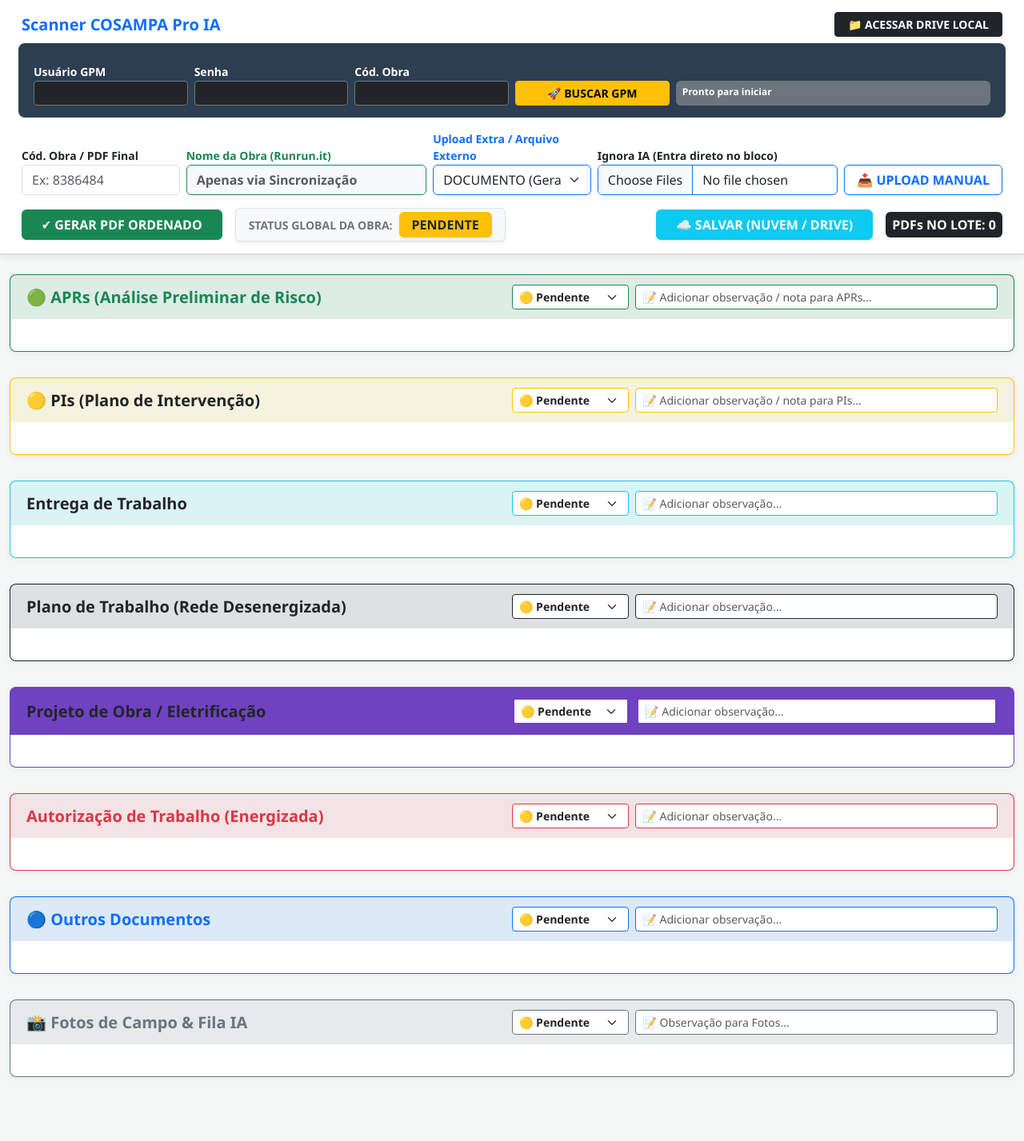
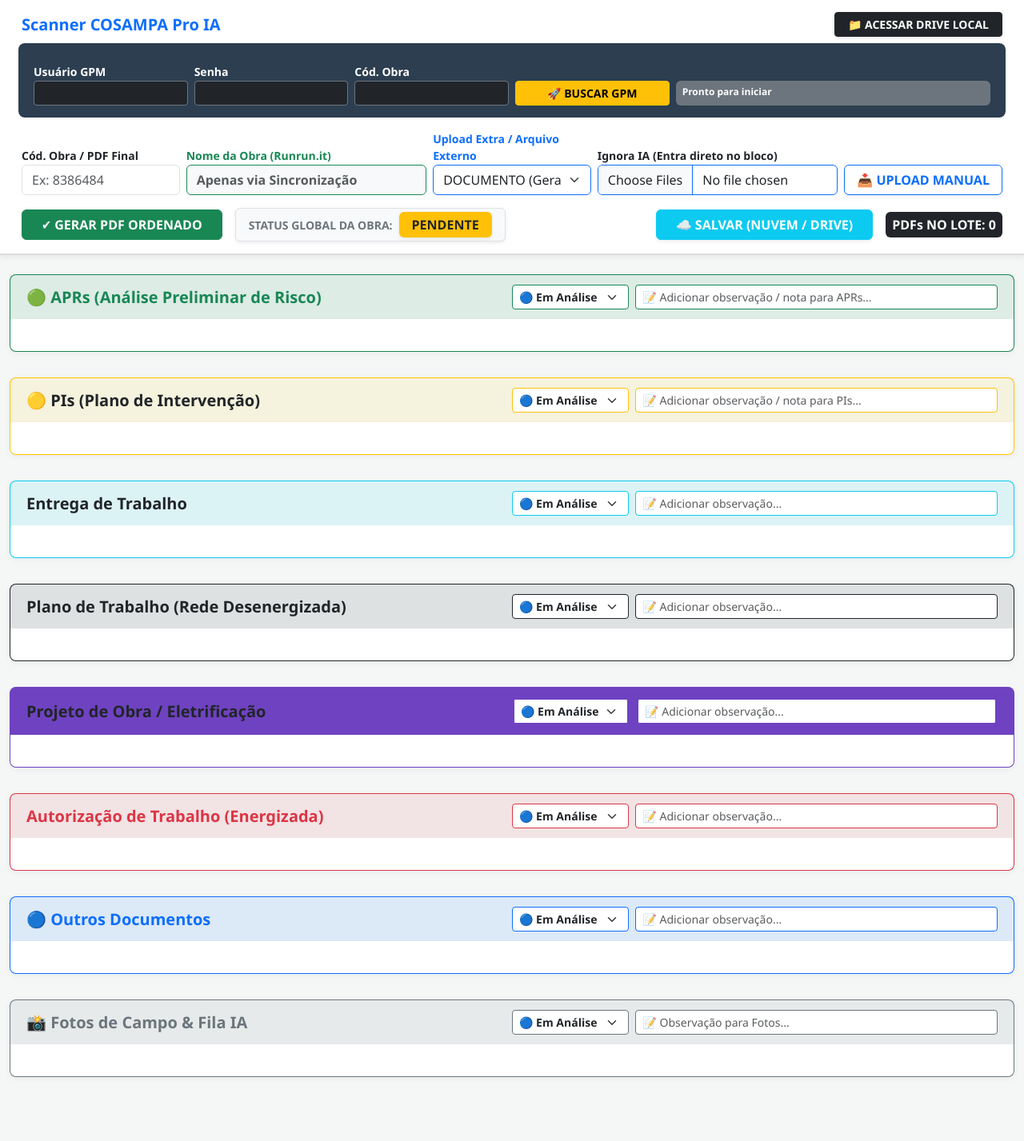
Before and after one commit to fcristianbs/VSWEB, a Flask app: page / in a window 1280 px wide. Shown: the whole page at 80% size. Run offline with Flask 3, Linux system fonts and the light colour scheme.

```diff
--- a/templates/index.html
+++ b/templates/index.html
@@ -103,8 +103,8 @@
             <h5 class="text-success fw-bold mb-0">🟢 APRs (Análise Preliminar de Risco)</h5>
             <div class="d-flex gap-2 w-50">
                 <select class="form-select form-select-sm border-success fw-bold text-dark section-status" style="width: 30%;" data-section="APR" onchange="verificarStatusGlobal()">
-                    <option value="pendente" selected>🟡 Pendente</option>
-                    <option value="analise">🔵 Em Análise</option>
+                    <option value="pendente">🟡 Pendente</option>
+                    <option value="analise" selected>🔵 Em Análise</option>
                     <option value="ok">🟢 Tudo OK</option>
                 </select>
                 <input type="text" class="form-control form-control-sm border-success section-obs" data-section="APR" placeholder="📝 Adicionar observação / nota para APRs...">
@@ -120,8 +120,8 @@
             <h5 class="text-warning text-dark fw-bold mb-0">🟡 PIs (Plano de Intervenção)</h5>
             <div class="d-flex gap-2 w-50">
                 <select class="form-select form-select-sm border-warning fw-bold text-dark section-status" style="width: 30%;" data-section="PI" onchange="verificarStatusGlobal()">
-                    <option value="pendente" selected>🟡 Pendente</option>
-                    <option value="analise">🔵 Em Análise</option>
+                    <option value="pendente">🟡 Pendente</option>
+                    <option value="analise" selected>🔵 Em Análise</option>
                     <option value="ok">🟢 Tudo OK</option>
                 </select>
                 <input type="text" class="form-control form-control-sm border-warning section-obs" data-section="PI" placeholder="📝 Adicionar observação / nota para PIs...">
@@ -137,8 +137,8 @@
             <h5 class="text-info text-dark fw-bold mb-0">Entrega de Trabalho</h5>
             <div class="d-flex gap-2 w-50">
                 <select class="form-select form-select-sm border-info fw-bold text-dark section-status" style="width: 30%;" data-section="ENTREGA" onchange="verificarStatusGlobal()">
-                    <option value="pendente" selected>🟡 Pendente</option>
-                    <option value="analise">🔵 Em Análise</option>
+                    <option value="pendente">🟡 Pendente</option>
+                    <option value="analise" selected>🔵 Em Análise</option>
                     <option value="ok">🟢 Tudo OK</option>
                 </select>
                 <input type="text" class="form-control form-control-sm border-info section-obs" data-section="ENTREGA" placeholder="📝 Adicionar observação...">
@@ -154,8 +154,8 @@
             <h5 class="text-dark fw-bold mb-0">Plano de Trabalho (Rede Desenergizada)</h5>
             <div class="d-flex gap-2 w-50">
                 <select class="form-select form-select-sm border-dark fw-bold text-dark section-status" style="width: 30%;" data-section="PLANO" onchange="verificarStatusGlobal()">
-                    <option value="pendente" selected>🟡 Pendente</option>
-                    <option value="analise">🔵 Em Análise</option>
+                    <option value="pendente">🟡 Pendente</option>
+                    <option value="analise" selected>🔵 Em Análise</option>
                     <option value="ok">🟢 Tudo OK</option>
                 </select>
                 <input type="text" class="form-control form-control-sm border-dark section-obs" data-section="PLANO" placeholder="📝 Adicionar observação...">
@@ -171,8 +171,8 @@
             <h5 class="text-red fw-bold mb-0"> Projeto de Obra / Eletrificação</h5>
             <div class="d-flex gap-2 w-50">
                 <select class="form-select form-select-sm border-projeto fw-bold text-dark section-status" style="width: 30%; border-color: #6f42c1;" data-section="PROJETO" onchange="verificarStatusGlobal()">
-                    <option value="pendente" selected>🟡 Pendente</option>
-                    <option value="analise">🔵 Em Análise</option>
+                    <option value="pendente">🟡 Pendente</option>
+                    <option value="analise" selected>🔵 Em Análise</option>
                     <option value="ok">🟢 Tudo OK</option>
                 </select>
                 <input type="text" class="form-control form-control-sm border-projeto section-obs" style="border-color: #6f42c1;" data-section="PROJETO" placeholder="📝 Adicionar observação...">
@@ -188,8 +188,8 @@
             <h5 class="text-danger fw-bold mb-0">Autorização de Trabalho (Energizada)</h5>
             <div class="d-flex gap-2 w-50">
                 <select class="form-select form-select-sm border-danger fw-bold text-dark section-status" style="width: 30%;" data-section="AUTORIZAÇÃO" onchange="verificarStatusGlobal()">
-                    <option value="pendente" selected>🟡 Pendente</option>
-                    <option value="analise">🔵 Em Análise</option>
+                    <option value="pendente">🟡 Pendente</option>
+                    <option value="analise" selected>🔵 Em Análise</option>
                     <option value="ok">🟢 Tudo OK</option>
                 </select>
                 <input type="text" class="form-control form-control-sm border-danger section-obs" data-section="AUTORIZAÇÃO" placeholder="📝 Adicionar observação...">
@@ -205,8 +205,8 @@
             <h5 class="text-primary fw-bold mb-0">🔵 Outros Documentos</h5>
             <div class="d-flex gap-2 w-50">
                 <select class="form-select form-select-sm border-primary fw-bold text-dark section-status" style="width: 30%;" data-section="DOCUMENTO" onchange="verificarStatusGlobal()">
-                    <option value="pendente" selected>🟡 Pendente</option>
-                    <option value="analise">🔵 Em Análise</option>
+                    <option value="pendente">🟡 Pendente</option>
+                    <option value="analise" selected>🔵 Em Análise</option>
                     <option value="ok">🟢 Tudo OK</option>
                 </select>
                 <input type="text" class="form-control form-control-sm border-primary section-obs" data-section="DOCUMENTO" placeholder="📝 Adicionar observação...">
@@ -222,8 +222,8 @@
             <h5 class="text-secondary fw-bold mb-0">📸 Fotos de Campo & Fila IA</h5>
             <div class="d-flex gap-2 w-50">
                 <select class="form-select form-select-sm border-secondary fw-bold text-dark section-status" style="width: 30%;" data-section="FOTOS" onchange="verificarStatusGlobal()">
-                    <option value="pendente" selected>🟡 Pendente</option>
-                    <option value="analise">🔵 Em Análise</option>
+                    <option value="pendente">🟡 Pendente</option>
+                    <option value="analise" selected>🔵 Em Análise</option>
                     <option value="ok">🟢 Tudo OK</option>
                 </select>
                 <input type="text" class="form-control form-control-sm border-secondary section-obs" data-section="FOTOS" placeholder="📝 Observação para Fotos...">
```
Also changed, not shown: models.py (+0 -12 lines), routes/auth.py (deleted, +0 -32 lines), instance/cosampa_drive.db.
